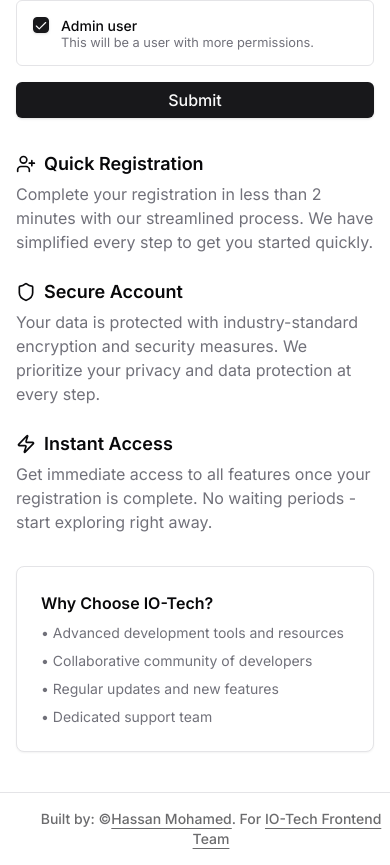
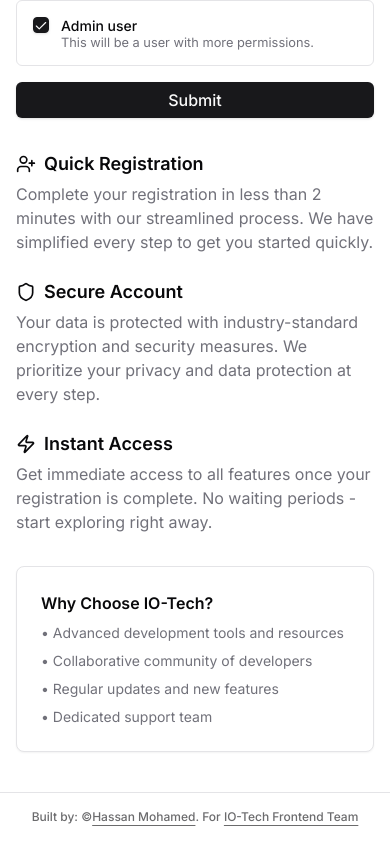
Before and after one commit to HassanMostafaa/IO-TECH_FE-TASK, a Next.js app: page /register in a window 390 px wide. Shown: the part 831-1696 px from the top of the page. After the commit the page ends 1672 px from the top, so only its background shows below. Built offline with nearby package versions, Linux system fonts and the light colour scheme.

Commit message:
footer text position fix + mobile search input width fix + table content mobile fix

```diff
--- a/components/navigation/footer.tsx
+++ b/components/navigation/footer.tsx
@@ -1,8 +1,8 @@
 export function Footer() {
   return (
     <footer className="border-t">
-      <div className="container m-auto pl-8 py-4">
-        <p className="text-sm font-medium text-foreground/60 text-center md:text-left">
+      <div className="container m-auto px-2 py-4">
+        <p className="text-xs md:text-sm font-medium text-foreground/60 text-center md:text-left">
           Built by:{" "}©
           <a
             href="https://github.com/hassanmostafaa/"
@@ -17,7 +17,7 @@ export function Footer() {
             href="https://www.i-o-tech.net/"
             target="_blank"
             rel="noreferrer"
-            className="transition-colors hover:text-blue-800 underline underline-offset-4"
+            className="transition-colors hover:text-blue-800 underline underline-offset-4 "
           >
             IO-Tech Frontend Team
           </a>
--- a/components/user/users-filter.tsx
+++ b/components/user/users-filter.tsx
@@ -29,14 +29,15 @@ export function UsersFilter({
           placeholder="Search by name or email..."
           value={searchQuery}
           onChange={(e) => onSearchChange(e.target.value)}
-          className="max-w-sm"
+          className="w-full"
         />
       </div>
-      <Select value={sortBy} onValueChange={onSortChange}>
-        <SelectTrigger className="w-[180px]">
-          <SelectValue placeholder="Sort by" />
-        </SelectTrigger>
-        <SelectContent className="z-[9999] w-[180px]" position="popper" sideOffset={4}>
+      <div className="w-[48%] md:w-auto">
+        <Select value={sortBy} onValueChange={onSortChange}>
+          <SelectTrigger className="w-full md:w-[180px]">
+            <SelectValue placeholder="Sort by" />
+          </SelectTrigger>
+          <SelectContent className="z-[9999] w-[180px]" position="popper" sideOffset={4}>
           <SelectItem value="name-asc">Name (A-Z)</SelectItem>
           <SelectItem value="name-desc">Name (Z-A)</SelectItem>
           <SelectItem value="id-asc">ID (Ascending)</SelectItem>
@@ -44,5 +45,6 @@ export function UsersFilter({
         </SelectContent>
       </Select>
     </div>
+    </div>
   );
 }
--- a/components/user/users-table.tsx
+++ b/components/user/users-table.tsx
@@ -89,8 +89,8 @@ export function UsersTable({ initialUsers }: UsersTableProps) {
                     <UserIcon className="h-5 w-5 text-muted-foreground" />
                   </div>
                 </TableCell>
-                <TableCell className="font-medium pl-2">{user.name}</TableCell>
-                <TableCell className="hidden sm:table-cell">
+                <TableCell className="hidden sm:table-cell font-medium pl-2">{user.name}</TableCell>
+                <TableCell className="">
                   {user.email}
                 </TableCell>
                 <TableCell className="text-right">
```
